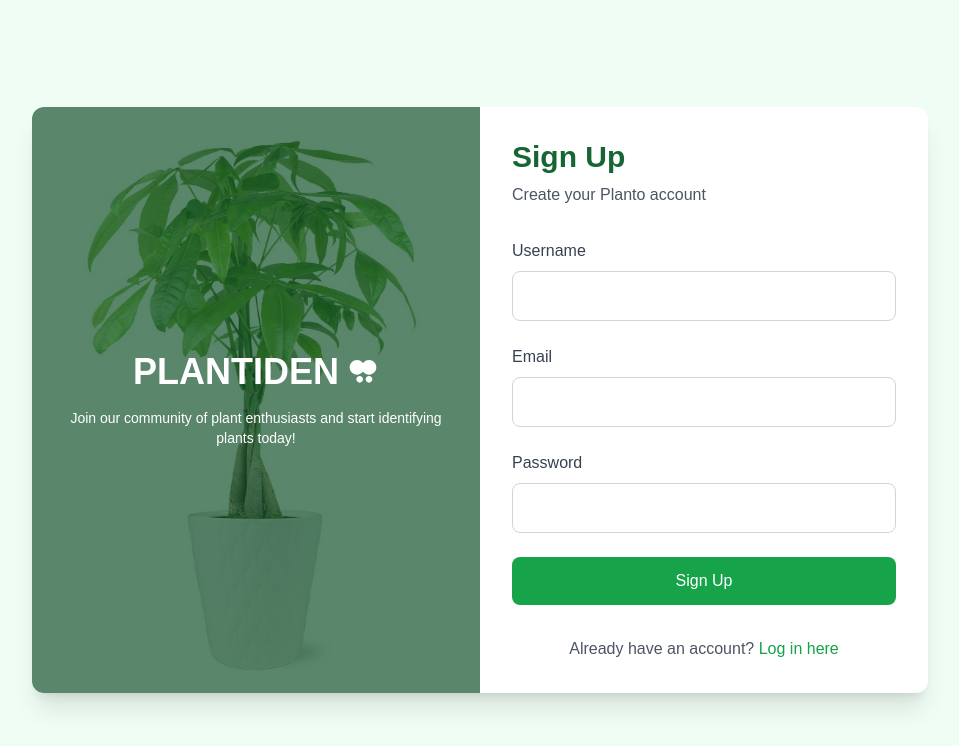
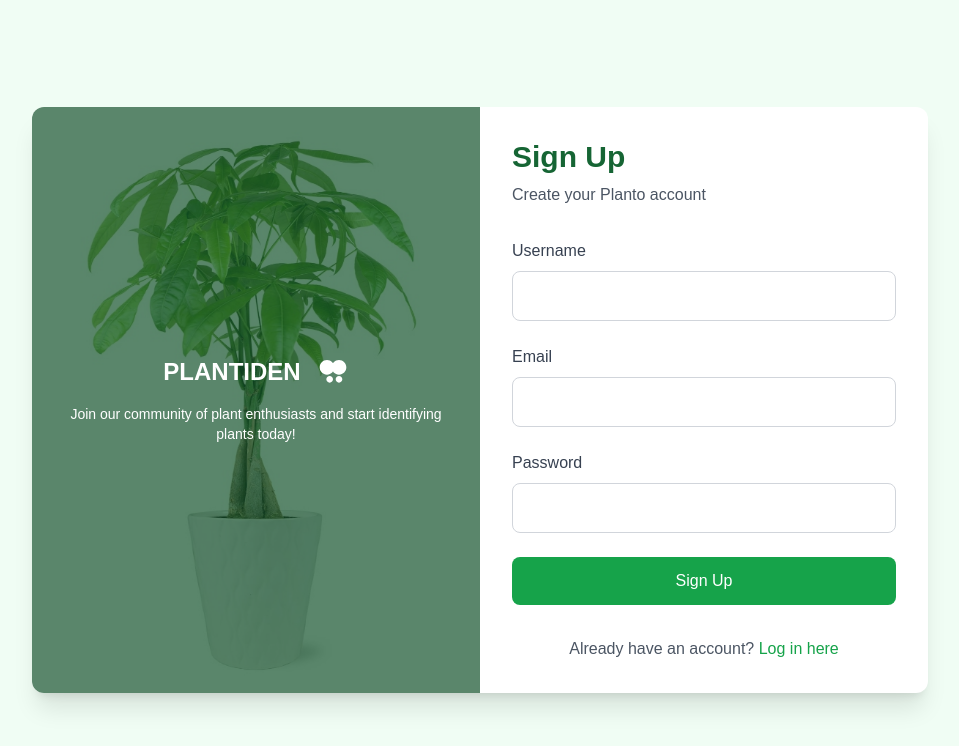
Before and after one commit to ajitonelsonn/plant-identifier, a Next.js app: page /register in a window 1280 px wide. Shown: the top 746 px of the page, without its empty margins (160-1119 px from the left). Built offline with nearby package versions, Linux system fonts and the light colour scheme.

Commit message:
update login and register so can back to home page

```diff
--- a/app/login/page.tsx
+++ b/app/login/page.tsx
@@ -44,7 +44,11 @@ export default function Login() {
           />
           <div className="absolute inset-0 bg-green-900 bg-opacity-70 flex flex-col justify-center items-center text-white p-8">
             <div className="text-4xl font-bold mb-4 flex items-center">
-              PLANTIDEN
+              <Link
+                href="/"
+                className="text-2xl font-bold text-white flex items-center hover:text-green-200 transition duration-300"
+              >
+                <span className="mr-2">PLANTIDEN</span>
                 <svg
                   className="w-8 h-8 ml-2"
                   viewBox="0 0 24 24"
@@ -52,6 +56,7 @@ export default function Login() {
                 >
                   <path d="M7,17.5C7,16.12 8.12,15 9.5,15C10.88,15 12,16.12 12,17.5C12,18.88 10.88,20 9.5,20C8.12,20 7,18.88 7,17.5M16.5,15C17.88,15 19,16.12 19,17.5C19,18.88 17.88,20 16.5,20C15.12,20 14,18.88 14,17.5C14,16.12 15.12,15 16.5,15M16.5,3C19.58,3 22,5.42 22,8.5C22,11.58 19.58,14 16.5,14C13.42,14 11,11.58 11,8.5C11,5.42 13.42,3 16.5,3M7.5,3C10.58,3 13,5.42 13,8.5C13,11.58 10.58,14 7.5,14C4.42,14 2,11.58 2,8.5C2,5.42 4.42,3 7.5,3Z" />
                 </svg>
+              </Link>
             </div>
             <p className="text-center text-sm">
               Identify and learn about plants with our AI-powered tool
--- a/app/register/page.tsx
+++ b/app/register/page.tsx
@@ -42,7 +42,11 @@ export default function Register() {
           />
           <div className="absolute inset-0 bg-green-900 bg-opacity-70 flex flex-col justify-center items-center text-white p-8">
             <div className="text-4xl font-bold mb-4 flex items-center">
-              PLANTIDEN
+              <Link
+                href="/"
+                className="text-2xl font-bold text-white flex items-center hover:text-green-200 transition duration-300"
+              >
+                <span className="mr-2">PLANTIDEN</span>
                 <svg
                   className="w-8 h-8 ml-2"
                   viewBox="0 0 24 24"
@@ -50,6 +54,7 @@ export default function Register() {
                 >
                   <path d="M7,17.5C7,16.12 8.12,15 9.5,15C10.88,15 12,16.12 12,17.5C12,18.88 10.88,20 9.5,20C8.12,20 7,18.88 7,17.5M16.5,15C17.88,15 19,16.12 19,17.5C19,18.88 17.88,20 16.5,20C15.12,20 14,18.88 14,17.5C14,16.12 15.12,15 16.5,15M16.5,3C19.58,3 22,5.42 22,8.5C22,11.58 19.58,14 16.5,14C13.42,14 11,11.58 11,8.5C11,5.42 13.42,3 16.5,3M7.5,3C10.58,3 13,5.42 13,8.5C13,11.58 10.58,14 7.5,14C4.42,14 2,11.58 2,8.5C2,5.42 4.42,3 7.5,3Z" />
                 </svg>
+              </Link>
             </div>
             <p className="text-center text-sm">
               Join our community of plant enthusiasts and start identifying
```
Lines whose indentation alone changed are shown as unchanged.
